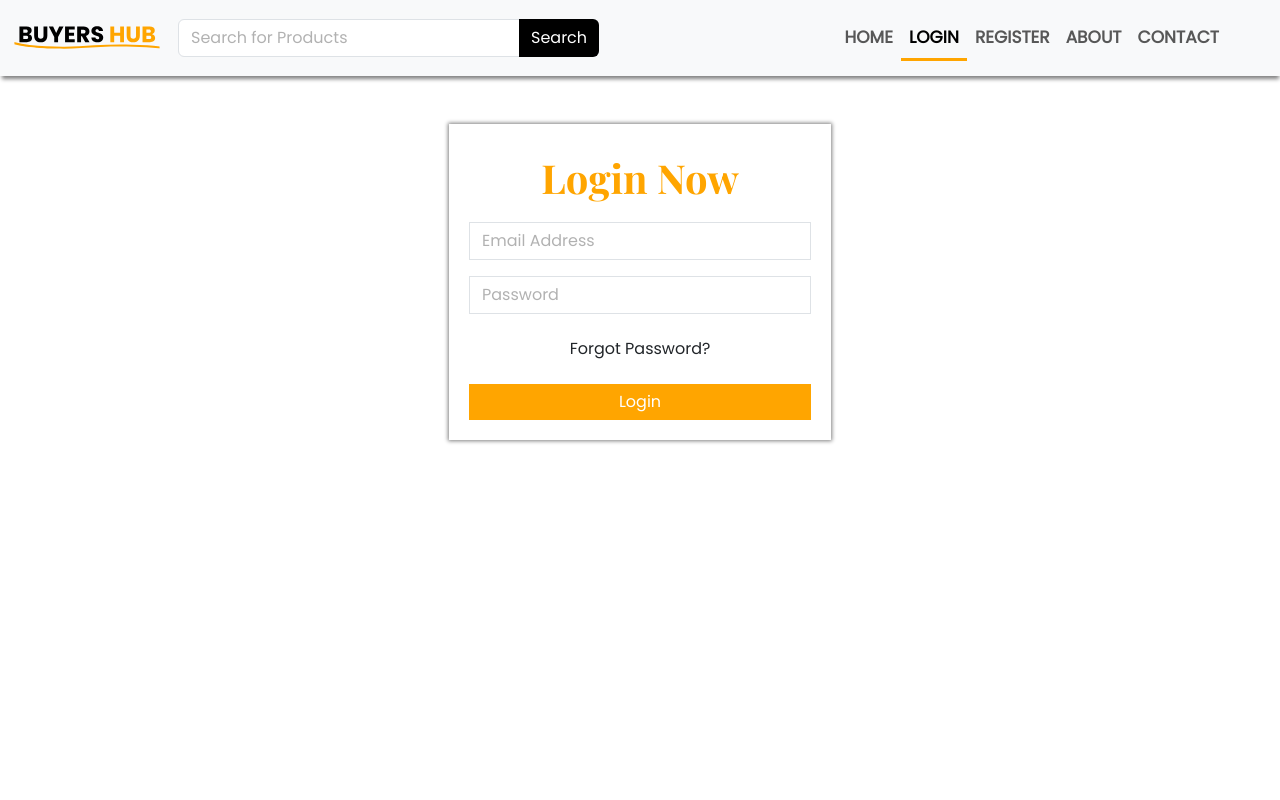
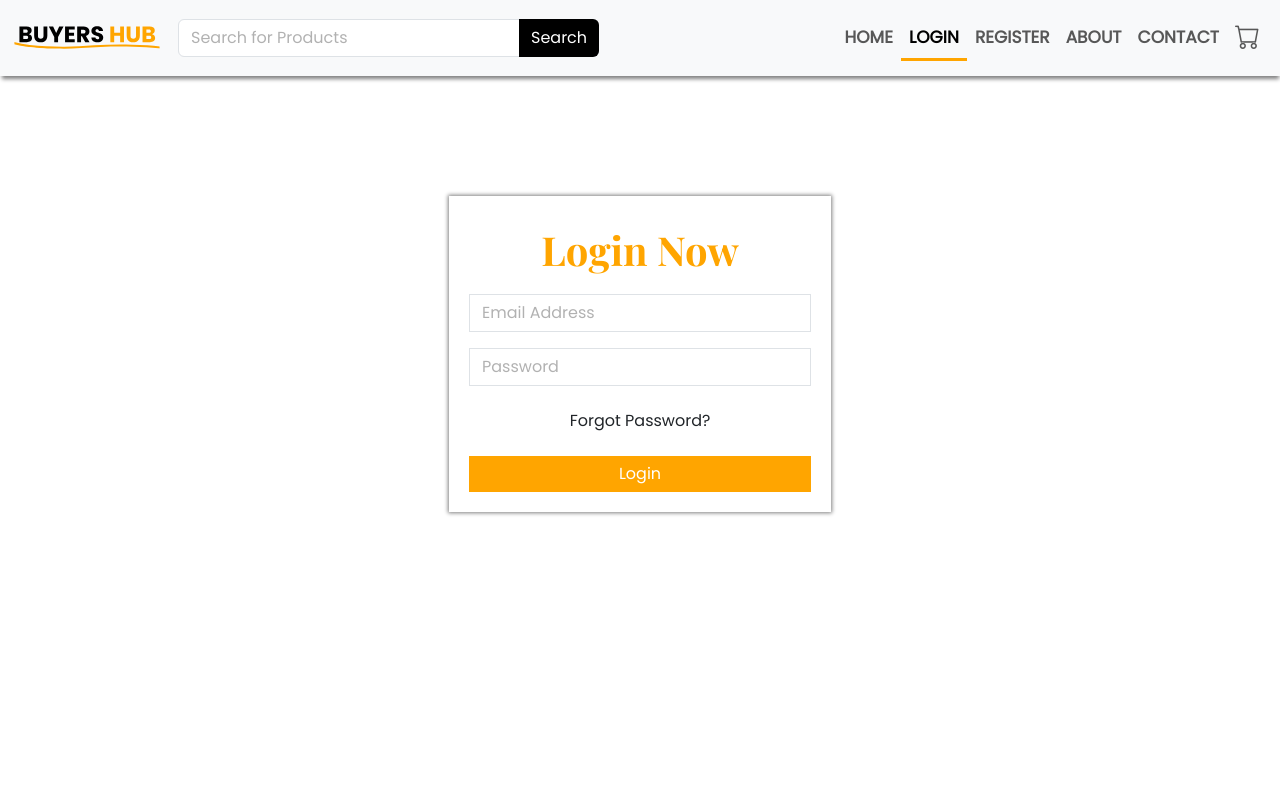
Before and after one commit to fasaht-abbas/buyers-hub-mern-ecommerce, a React (Create React App) app in the folder client/: page /login in a window 1280 px wide. Shown: the top 800 px of the page. Built offline with nearby package versions, Linux system fonts and the light colour scheme.

Commit message:
form margin

```diff
--- a/client/src/pages/auth/Auth.css
+++ b/client/src/pages/auth/Auth.css
@@ -8,7 +8,7 @@
   display: flex;
   flex-direction: column;
   align-items: center;
-  margin-top: 15vh;
+  margin-top: 15vh !important;
   padding: 20px;
   box-shadow: 4px 4px 4px -1px gray;
   box-shadow: -0.2px -0.2px 4px 1px gray;
```
Also changed, not shown: 6 other files (tests, documents, lock files or other folders).
